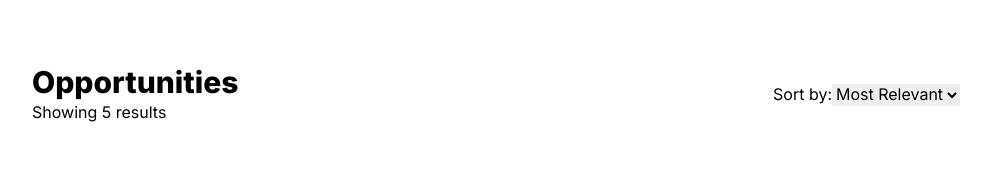
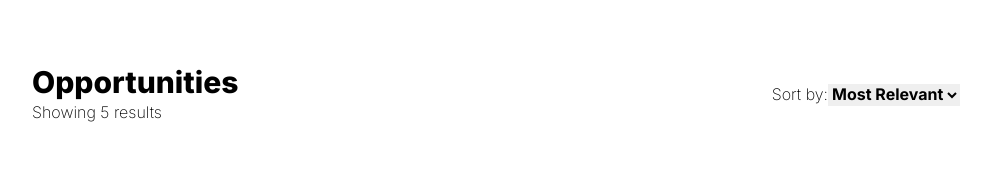
Before and after one commit to techkelster/etlak_jobs_project, a Next.js app: page / in a window 1280 px wide. Shown: the top 174 px of the page, without its empty margins (64-1055 px from the left). Built offline with nearby package versions, Linux system fonts and the light colour scheme.

Commit message:
litte fix

```diff
--- a/app/components/JobListHeader.tsx
+++ b/app/components/JobListHeader.tsx
@@ -7,13 +7,13 @@ const JobListHeader: React.FC = () => {
     <div className="flex flex-wrap justify-between items-center w-4/5 pt-16 pl-24">
       <div>
         <p className="font-extrabold text-3xl">Opportunities</p>
-        <span>Showing {results} results</span>
+        <span className="font-extralight">Showing {results} results</span>
       </div>
       <div className="">
-        <label htmlFor="sort" className="p-0 m-0">
+        <label htmlFor="sort" className="p-0 m-0 font-extralight">
           Sort by:
         </label>
-        <select id="sort">
+        <select id="sort" className="font-bold">
           <option value="imp">Most Relevant</option>
           <option value="ord">Letter</option>
         </select>
--- a/app/components/description/SideBarDescription.tsx
+++ b/app/components/description/SideBarDescription.tsx
@@ -56,7 +56,9 @@ const SideBarDescription: React.FC<SideBarDescriptionProps> = ({
           img={img.end_date_icon}
         />
       </div>
+      <hr className="m-[10px]" />
       <h1 className="text-3xl font-extrabold mb-[10px]">Catagories</h1>
+
       <div>
         {catagories.map((item, index) => {
           return (
@@ -66,6 +68,7 @@ const SideBarDescription: React.FC<SideBarDescriptionProps> = ({
           );
         })}
       </div>
+      <hr className="m-[10px]" />
       <h1 className="text-3xl font-extrabold mb-[10px]">Required Skills</h1>
       <div className="flex flex-wrap">
         {required_skills.map((item, index) => {
```
